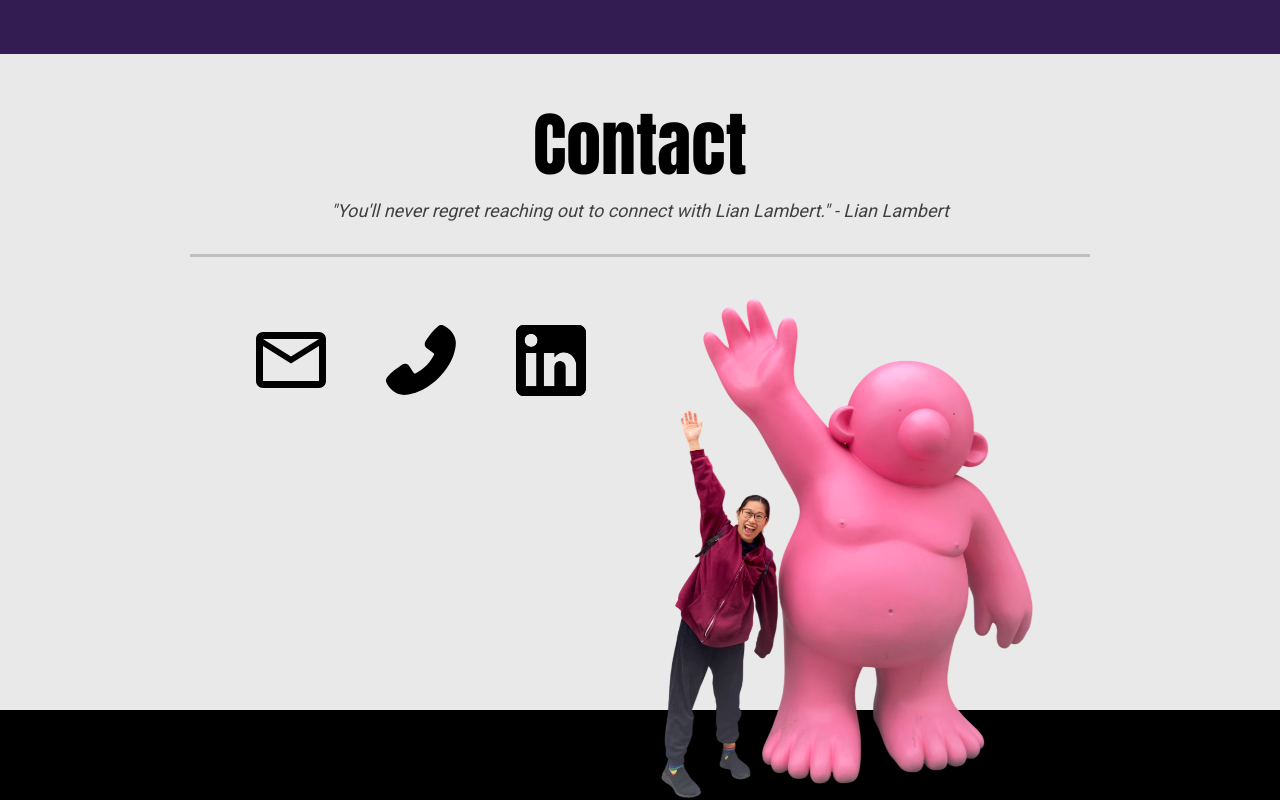
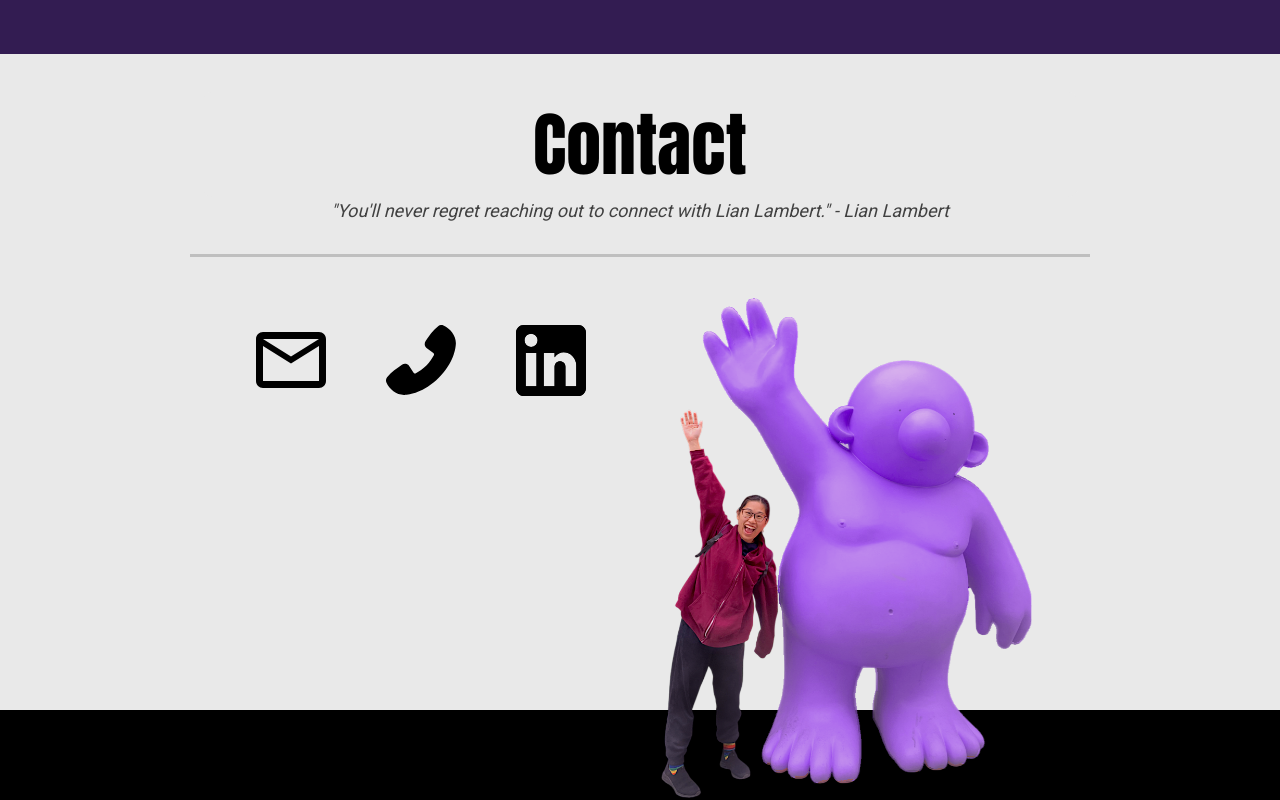
Before and after one commit to LianLambert/lian-website, a Vue app: page / in a window 1280 px wide. Shown: the part 4916-5716 px from the top of the page. Built offline with nearby package versions, Linux system fonts and the light colour scheme.

Commit message:
feat: asset updates + video object fit cover

```diff
--- a/src/components/ProjectEntry.vue
+++ b/src/components/ProjectEntry.vue
@@ -209,15 +209,15 @@ function equalizeProjectHeights() {
 .project-video {
   height: 150px;
   width: 100%;
+  border-radius: 10px;
 }
 
 .project-image {
   object-fit: cover;
-  border-radius: 10px;
 }
 
 .project-video {
-  object-fit: contain;
+  object-fit: cover;
   display: block;
   opacity: 1;
 }
--- a/src/components/sections/ContactSection.vue
+++ b/src/components/sections/ContactSection.vue
@@ -22,7 +22,7 @@
         </div>
 
         <!-- Image -->
-        <img id="wave" class="col-sm-6 col-12 d-block mx-auto" src="../../images/wave.png">
+        <img id="wave" class="col-sm-6 col-12 d-block mx-auto" src="../../images/wave-edited.png">
       </div>
     </div>
     <!-- Ground (Black) -->
```
Also changed, not shown: src/images/wave-edited.png (added), 1 other file (tests, documents, lock files or other folders).
